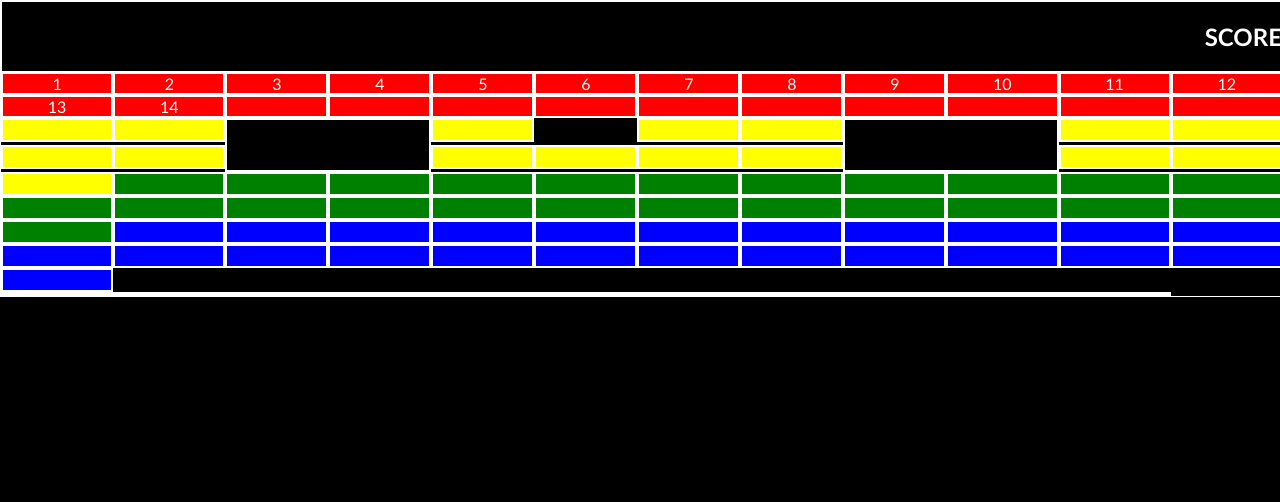
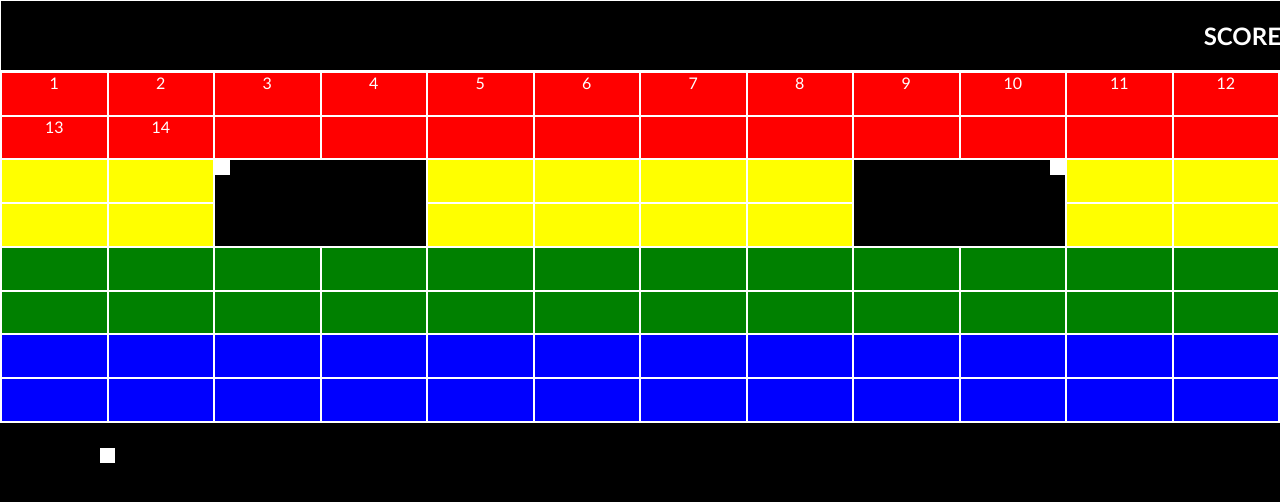
Before and after one commit to LWhitted/90sWebsiteProject, a plain HTML site: page BricksGame.html in a window 1280 px wide. Drawn offline with Linux system fonts and the light colour scheme.

Commit message:
updated my bricks game

```diff
--- a/BricksGame.html
+++ b/BricksGame.html
@@ -5,8 +5,8 @@
         <link href="game.css" rel="stylesheet" type="text/css">
     </head>
     <body>
+        <div class="SCORE"><h2>SCORE</h2></div>
         <div class="brickgametable">
-            <div class="SCORE"><h2>SCORE</h2></div>
             <!-- <div id="Red"></div> -->
             <div class="redminis">1</div>
             <div class="redminis">2</div>
@@ -35,7 +35,7 @@
             <!-- <div class="Yellow"></div>             -->
             <div class="yellowminis"></div>
             <div class="yellowminis"></div>
-            <div class="yellowminis"></div>                <div class="yellowminis5"></div>
+            <div class="yellowminis"></div>
             <div class="yellowminis"></div>
             <div class="yellowminis"></div>
             <div class="yellowminis"></div>
@@ -50,9 +50,12 @@
             <div class="yellowminis"></div>
             <div class="yellowminis"></div>
             <!-- <div class="Black"></div>     -->
-            <div class="blackbox1"></div>
-            <div class="blackbox2"></div>
-            <div class="blackbox3"></div>
+            <div class="blackbox1">
+                <div class="square"></div>
+            </div>
+            <div class="blackbox2">
+                <div class="square" id="two"></div>
+            </div>
             <!-- <div class="Green"></div> -->
             <div class="greenminis"></div>
             <div class="greenminis"></div>
@@ -103,11 +106,9 @@
             <div class="blueSquares"></div>
             <div class="blueSquares"></div>
             <div class="blueSquares"></div>
-            <!-- <div class="White"></div> -->
-            <div class="whiteSpace1"></div>
-            <div class="whiteSpace2"></div>
-            <div class="whiteSpace3"></div>
-            <div class="spacebar"></div>
+        </div>
+        <div class="blackbox3">
+            <div class="square" id="three"></div>
         </div>
     </body>
 </html>
--- a/game.css
+++ b/game.css
@@ -4,21 +4,23 @@ body {
     color: white;
     padding:0;
     margin:0;
+    /* height: 1000px; */
 }
 
 .brickgametable {
-    display: inline-grid;
-    grid-template-columns: repeat(12);
-    grid-template-rows: repeat(20);
+    display: grid;
+    grid-template-columns: repeat(12, 1fr);
+    grid-template-rows: repeat(8, 1fr);
     border: 1px solid white;
+    height: 350px;
 }
 
 .SCORE {
     text-align: right;
-    grid-column-start: 1;
+    /* grid-column-start: 1;
     grid-column-end: 13;
     grid-row-start: 1;
-    grid-row-end: 2;
+    grid-row-end: 2; */
     border: 1px solid white;
     /* width: 1090px;
     height: 50px; */
@@ -27,7 +29,7 @@ body {
 .redminis {
     /* width: 100px;
     height: 50px; */
-    border: 2px solid white;
+    border: 1px solid white;
     text-align: center;
     background-color: red;
 
@@ -35,64 +37,53 @@ body {
 .yellowminis {
     /* width: 100px;
     height: 50px; */
-    border: 2px solid white;
+    border: 1px solid white;
     text-align: center;
     background-color: yellow;
-    height: 20px;
-
 }
 .blackbox1 {
     /* width: 100px;
     height: 50px; */
-    border: 2px solid white;
+    border: 1px solid white;
     grid-column-start: 3;
     grid-column-end: 5;
-    grid-row-start: 4;
-    grid-row-end: 6;
+    grid-row-start: 3;
+    grid-row-end: 5;
     text-align: center;
-    height: 50px;
-
+}
+.square {
+    width: 15px;
+    height: 15px;
+    background-color: white;
 }
 .blackbox2 {
     /* width: 100px;
     height: 50px; */
-    border: 2px solid white;
+    border: 1px solid white;
     grid-column-start: 9;
     grid-column-end: 11;
-    grid-row-start: 4;
-    grid-row-end: 6;
+    grid-row-start: 3;
+    grid-row-end: 5;
     text-align: center;
-    height: 50px;
-
+    display: flex;
+    justify-content:end;
 }
 .greenminis {
     /* width: 100px;
     height: 50px; */
-    border: 2px solid white;
+    border: 1px solid white;
     text-align: center;
     background-color: green;
-    height: 20px;
-
 }
 .blueSquares {
     /* width: 100px;
     height: 50px; */
-    border: 2px solid white;
+    border: 1px solid white;
     text-align: center;
     background-color: blue;
-    height: 20px;
-
 }
 
-.blackbox3 {
-    /* width: 100px;
-    height: 50px; */
-    border: 2px solid white;
-    grid-column-start: 1;
-    grid-column-end: 12;
-    grid-row-start: 13 ;
-    grid-row-end:24;
-    text-align: center;
-
-
+#three {
+   margin-left: 100px;
+   margin-top: 25px;
 }
```
